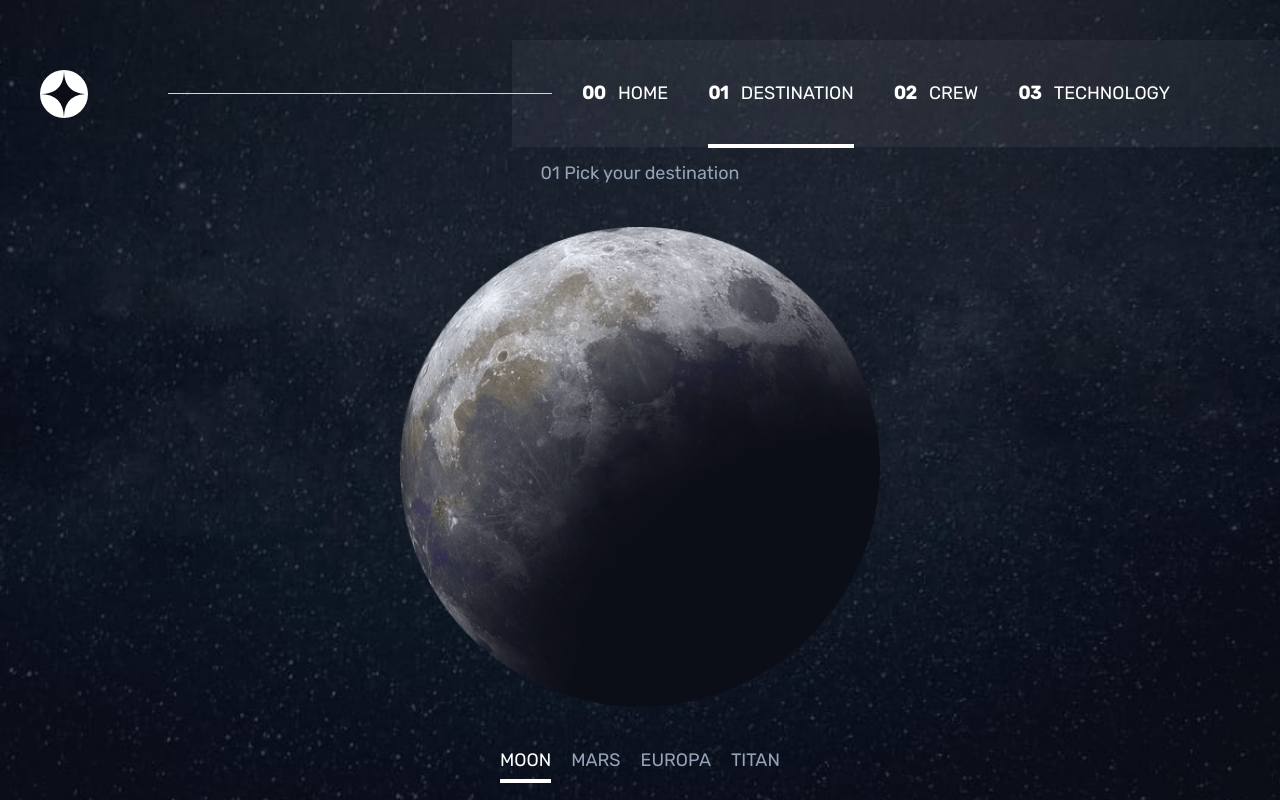
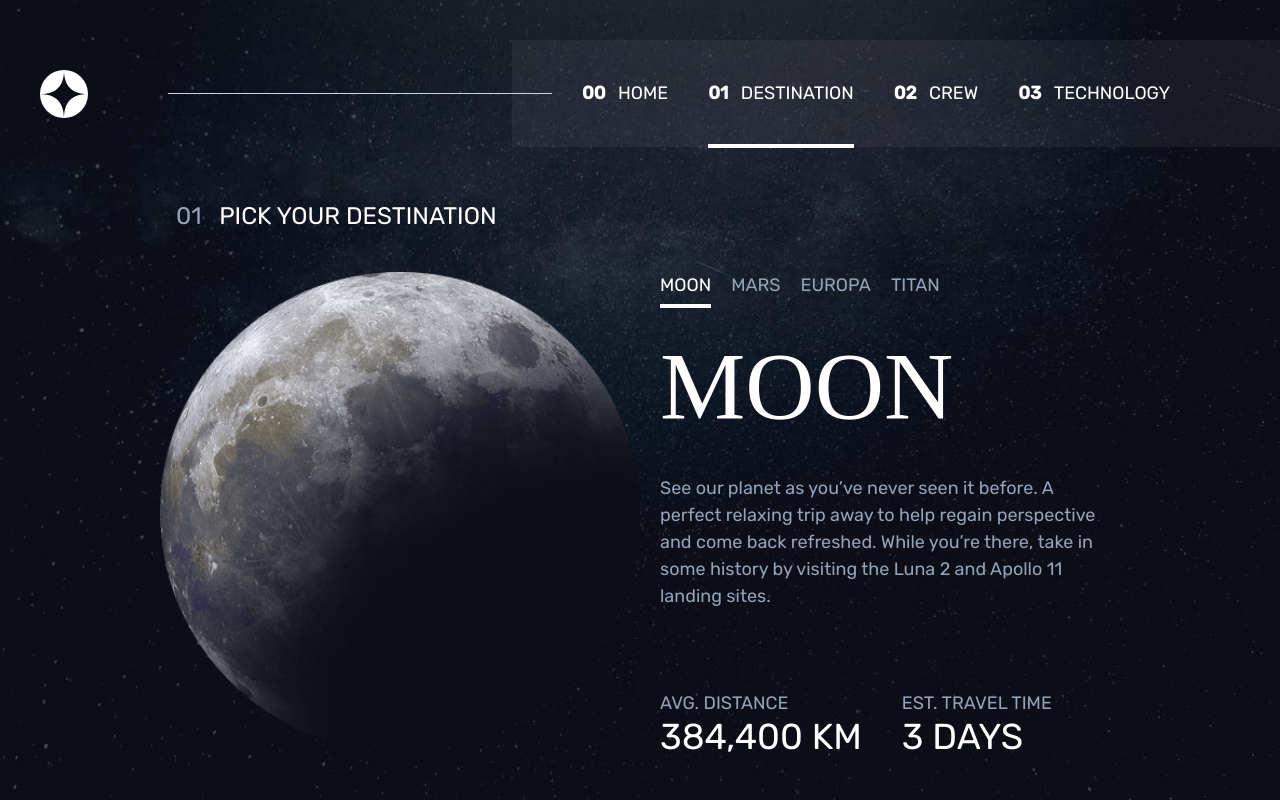
Before and after one commit to alexander-hergert/space-tourism-website, a React (Vite) app: page /destination/moon in a window 1280 px wide. Shown: the top 800 px of the page. Built offline with nearby package versions, Linux system fonts and the light colour scheme; a web font is replaced by a local one.

Commit message:
Add tablet and desktop styles to Destination page.

```diff
--- a/src/components/Destination/DestinationNavbar.jsx
+++ b/src/components/Destination/DestinationNavbar.jsx
@@ -10,8 +10,8 @@ const DestinationNavbar = () => {
   ];
 
   return (
-    <div className="mt-10">
-      <ul className="flex justify-center gap-5">
+    <div className="mt-10 lg:mt-0">
+      <ul className="flex justify-center gap-5 lg:justify-start">
         {navlinks.map((item) => (
           <DestinationNavbarLink key={item.link} {...item} />
         ))}
--- a/src/pages/Destination/DestinationInnerPage.jsx
+++ b/src/pages/Destination/DestinationInnerPage.jsx
@@ -16,17 +16,20 @@ const DestinationInnerPage = () => {
     const facts = factsArray[0];
 
     return (
-      <>
+      <div className="lg:flex items-center justify-center lg:px-[10rem]">
         <div className="m-auto w-[50vw] max-w-[30rem] mt-10">
           <img className="w-full" src={facts?.image} alt={facts?.name} />
         </div>
-        <div className="mt-10 text-slate-400">
+        <div className="mt-10 text-slate-400 max-w-[30rem] px-5 m-auto">
           <DestinationNavbar />
-          <h3 className="font text-8xl text-center mt-10 text-white uppercase">
+          <h3 className="font text-8xl text-center mt-10 text-white uppercase lg:text-left">
             {facts?.name}
           </h3>
-          <p className="mt-10 text-center px-5">{facts?.description}</p>
-          <div className="text-center uppercase mt-10 py-10">
+          <p className="mt-10 text-center px-5 lg:text-left lg:px-0">
+            {facts?.description}
+          </p>
+          <div className="text-center uppercase mt-10 py-10
+          lg:flex items-center gap-10 lg:text-left lg:mt-0">
             <div>
               <h4> Avg. distance</h4>
               <p className="text-white text-4xl">{facts?.distance}</p>
@@ -37,7 +40,7 @@ const DestinationInnerPage = () => {
             </div>
           </div>
         </div>
-      </>
+      </div>
     );
   }
 };
--- a/src/pages/Destination/DestinationPage.jsx
+++ b/src/pages/Destination/DestinationPage.jsx
@@ -31,8 +31,9 @@ const DestinationPage = () => {
 
   return (
     <Style>
-      <h2 className="m-auto text-center text-slate-400">
-        01 Pick your destination
+      <h2 className="m-auto text-center text-slate-400 uppercase
+      lg:text-left lg:text-2xl lg:pl-[11rem] lg:mt-10">
+        01 <span className="text-white">&nbsp;&nbsp;Pick your destination</span>
       </h2>
       <DestinationInnerPage />
     </Style>
```
